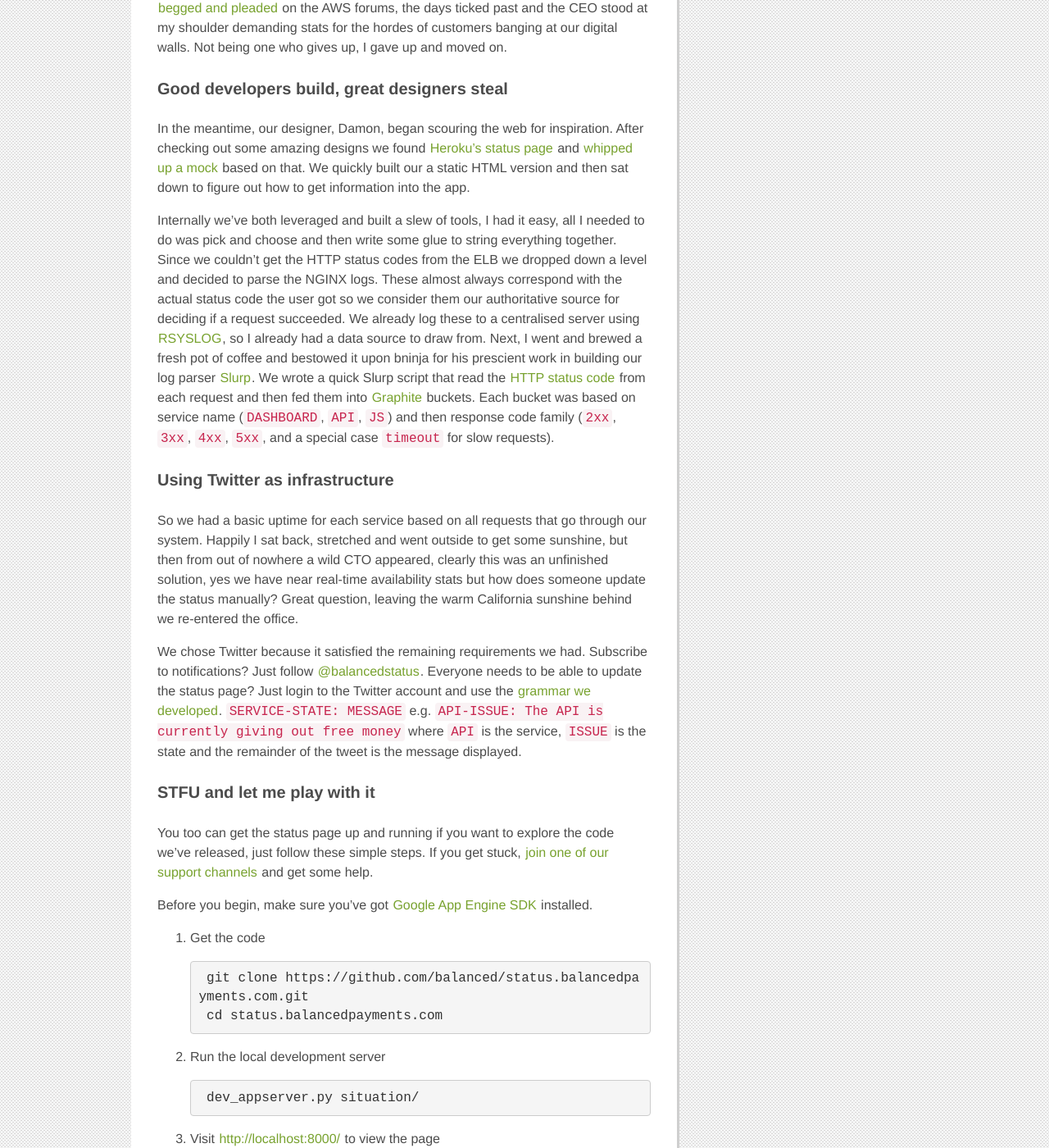
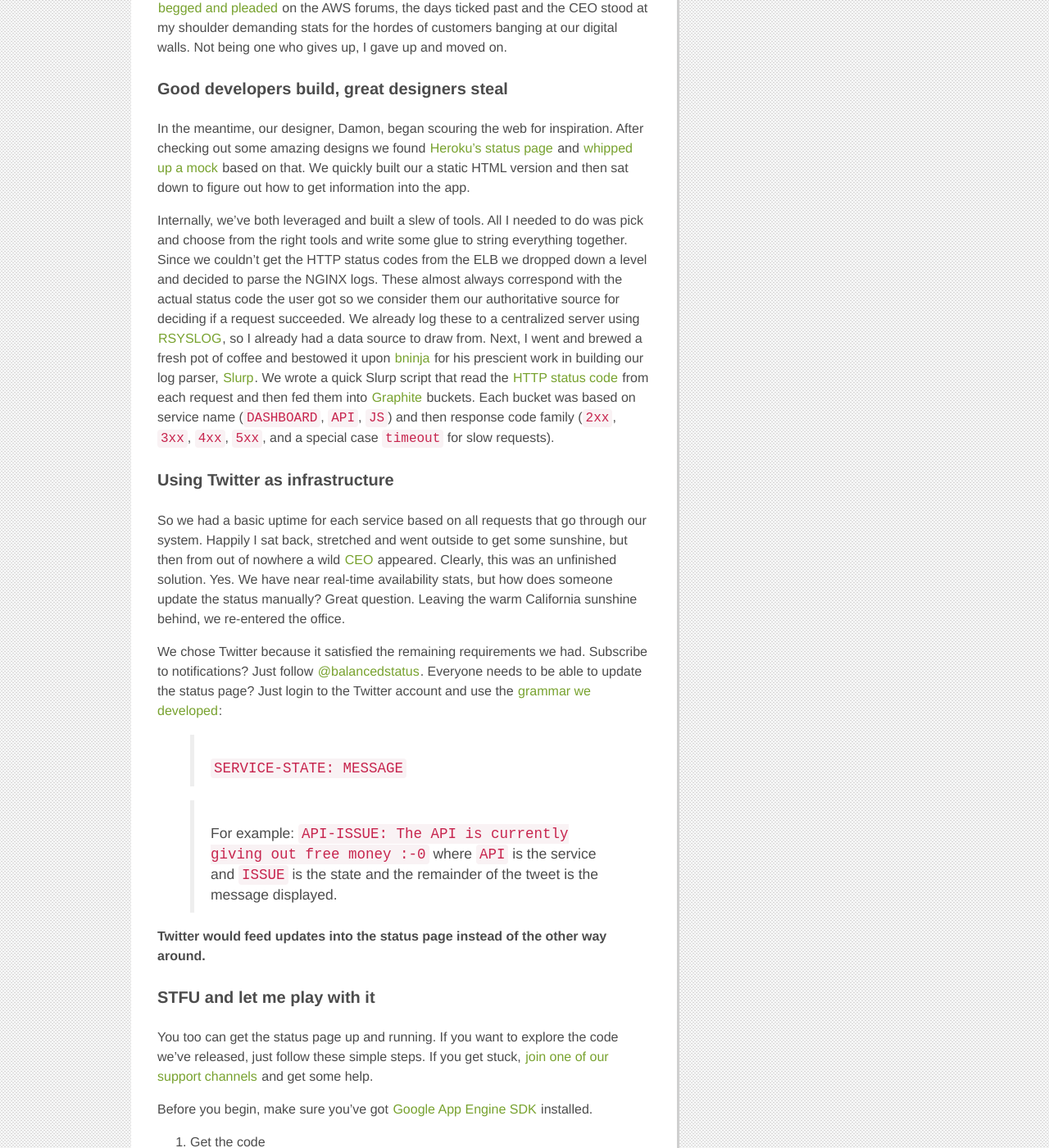
Before and after one commit to balanced/balanced.github.com, a Jekyll site: the page built from _posts/2012-12-04-status-page.md, in a window 1280 px wide and 1400 px high, scrolled down 2367 px. Shown: the whole window at 82% size. Built offline with Jekyll 4.4.1, drawn with Linux system fonts in a browser that asks for light colours; nearby versions of some CDN libraries; library files that are not in the unit come from our copies; Markdown is read by kramdown in place of the engine named in the settings; comment, search, counter and statistics services are not loaded.

Commit message:
gramatical changes

```diff
--- a/_posts/2012-12-04-status-page.md
+++ b/_posts/2012-12-04-status-page.md
@@ -55,17 +55,22 @@
 
 In the meantime, our designer, Damon, began scouring the web for inspiration. After checking out some amazing designs we found [Heroku's status page](https://status.heroku.com/) and [whipped up a mock](https://github.com/balanced/balanced-api/issues/12) based on that. We quickly built our a static HTML version and then sat down to figure out how to get information into the app.
 
-Internally we've both leveraged and built a slew of tools, I had it easy, all I needed to do was pick and choose and then write some glue to string everything together. Since we couldn't get the HTTP status codes from the ELB we dropped down a level and decided to parse the NGINX logs. These almost always correspond with the actual status code the user got so we consider them our authoritative source for deciding if a request succeeded. We already log these to a centralised server using [RSYSLOG](http://www.rsyslog.com/), so I already had a data source to draw from. Next, I went and brewed a fresh pot of coffee and bestowed it upon bninja for his prescient work in building our log parser [Slurp](https://github.com/bninja/slurp). We wrote a quick Slurp script that read the [HTTP status code](http://www.w3.org/Protocols/rfc2616/rfc2616-sec10.html) from each request and then fed them into [Graphite](http://graphite.wikidot.com/) buckets. Each bucket was based on service name (`DASHBOARD`, `API`, `JS`) and then response code family (`2xx`, `3xx`, `4xx`, `5xx`, and a special case `timeout` for slow requests).
+Internally, we've both leveraged and built a slew of tools. All I needed to do was pick and choose from the right tools and write some glue to string everything together. Since we couldn't get the HTTP status codes from the ELB we dropped down a level and decided to parse the NGINX logs. These almost always correspond with the actual status code the user got so we consider them our authoritative source for deciding if a request succeeded. We already log these to a centralized server using [RSYSLOG](http://www.rsyslog.com/), so I already had a data source to draw from. Next, I went and brewed a fresh pot of coffee and bestowed it upon [bninja](https://github.com/bninja) for his prescient work in building our log parser, [Slurp](https://github.com/bninja/slurp). We wrote a quick Slurp script that read the [HTTP status code](http://www.w3.org/Protocols/rfc2616/rfc2616-sec10.html) from each request and then fed them into [Graphite](http://graphite.wikidot.com/) buckets. Each bucket was based on service name (`DASHBOARD`, `API`, `JS`) and then response code family (`2xx`, `3xx`, `4xx`, `5xx`, and a special case `timeout` for slow requests).
 
 #### Using Twitter as infrastructure
 
-So we had a basic uptime for each service based on all requests that go through our system. Happily I sat back, stretched and went outside to get some sunshine, but then from out of nowhere a wild CTO appeared, clearly this was an unfinished solution, yes we have near real-time availability stats but how does someone update the status manually? Great question, leaving the warm California sunshine behind we re-entered the office.
+So we had a basic uptime for each service based on all requests that go through our system. Happily I sat back, stretched and went outside to get some sunshine, but then from out of nowhere a wild [CEO](https://twitter.com/matin) appeared. Clearly, this was an unfinished solution. Yes. We have near real-time availability stats, but how does someone update the status manually? Great question. Leaving the warm California sunshine behind, we re-entered the office.
 
-We chose Twitter because it satisfied the remaining requirements we had. Subscribe to notifications? Just follow [@balancedstatus](https://twitter.com/balancedstatus). Everyone needs to be able to update the status page? Just login to the Twitter account and use the [grammar we developed](https://github.com/balanced/status.balancedpayments.com/blob/master/README.md#message-display-behavior). `SERVICE-STATE: MESSAGE` e.g. `API-ISSUE: The API is currently giving out free money` where `API` is the service, `ISSUE` is the state and the remainder of the tweet is the message displayed.
+We chose Twitter because it satisfied the remaining requirements we had. Subscribe to notifications? Just follow [@balancedstatus](https://twitter.com/balancedstatus). Everyone needs to be able to update the status page? Just login to the Twitter account and use the [grammar we developed](https://github.com/balanced/status.balancedpayments.com/blob/master/README.md#message-display-behavior):
+> `SERVICE-STATE: MESSAGE`
+
+> For example: `API-ISSUE: The API is currently giving out free money :-0` where `API` is the service and `ISSUE` is the state and the remainder of the tweet is the message displayed.
+
+**Twitter would feed updates into the status page instead of the other way around.**
 
 #### STFU and let me play with it
 
-You too can get the status page up and running if you want to explore the code we've released, just follow these simple steps. If you get stuck, [join one of our support channels](https://www.balancedpayments.com/community) and get some help.
+You too can get the status page up and running. If you want to explore the code we've released, just follow these simple steps. If you get stuck, [join one of our support channels](https://www.balancedpayments.com/community) and get some help.
 
 Before you begin, make sure you've got [Google App Engine SDK](https://developers.google.com/appengine/downloads) installed.
 
```
